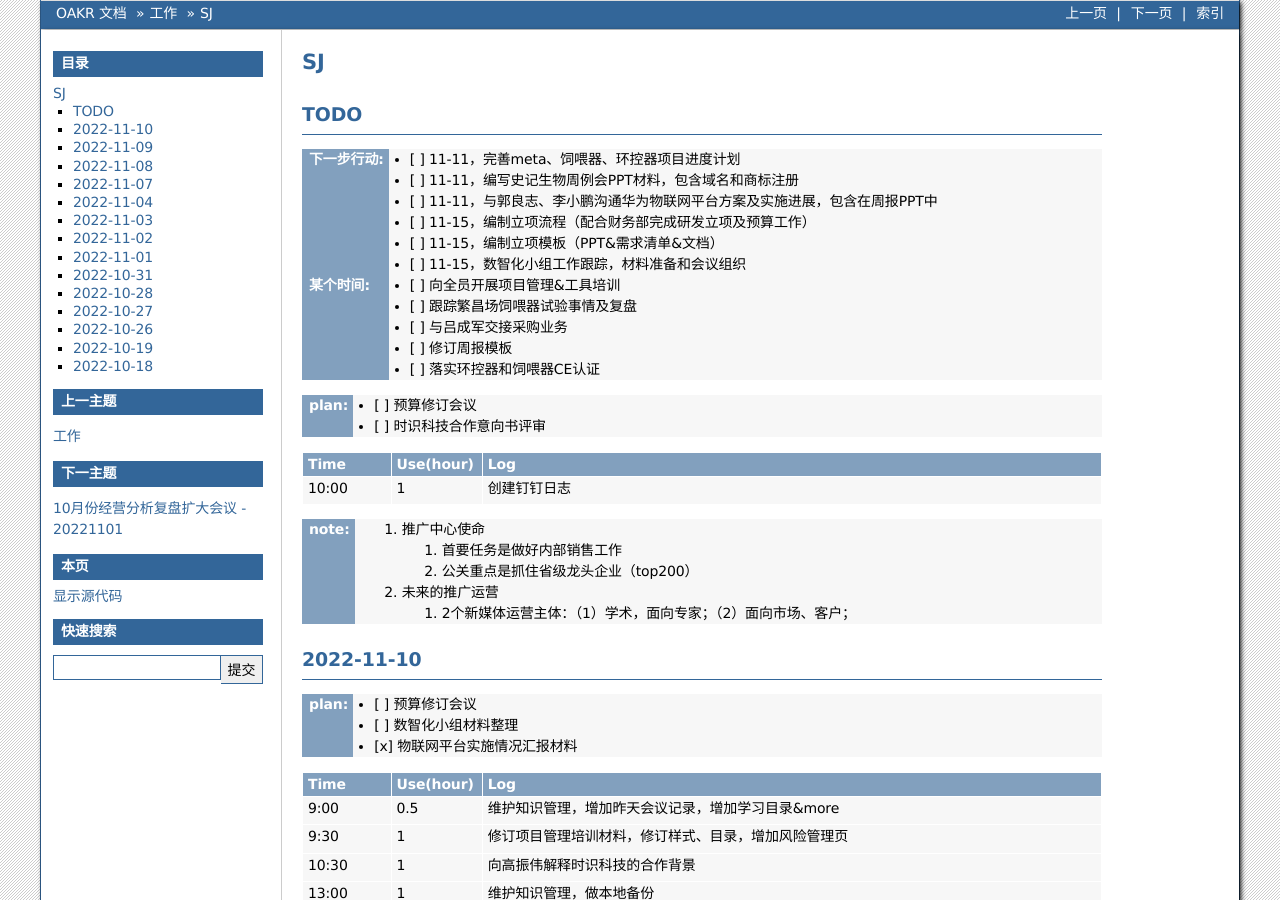
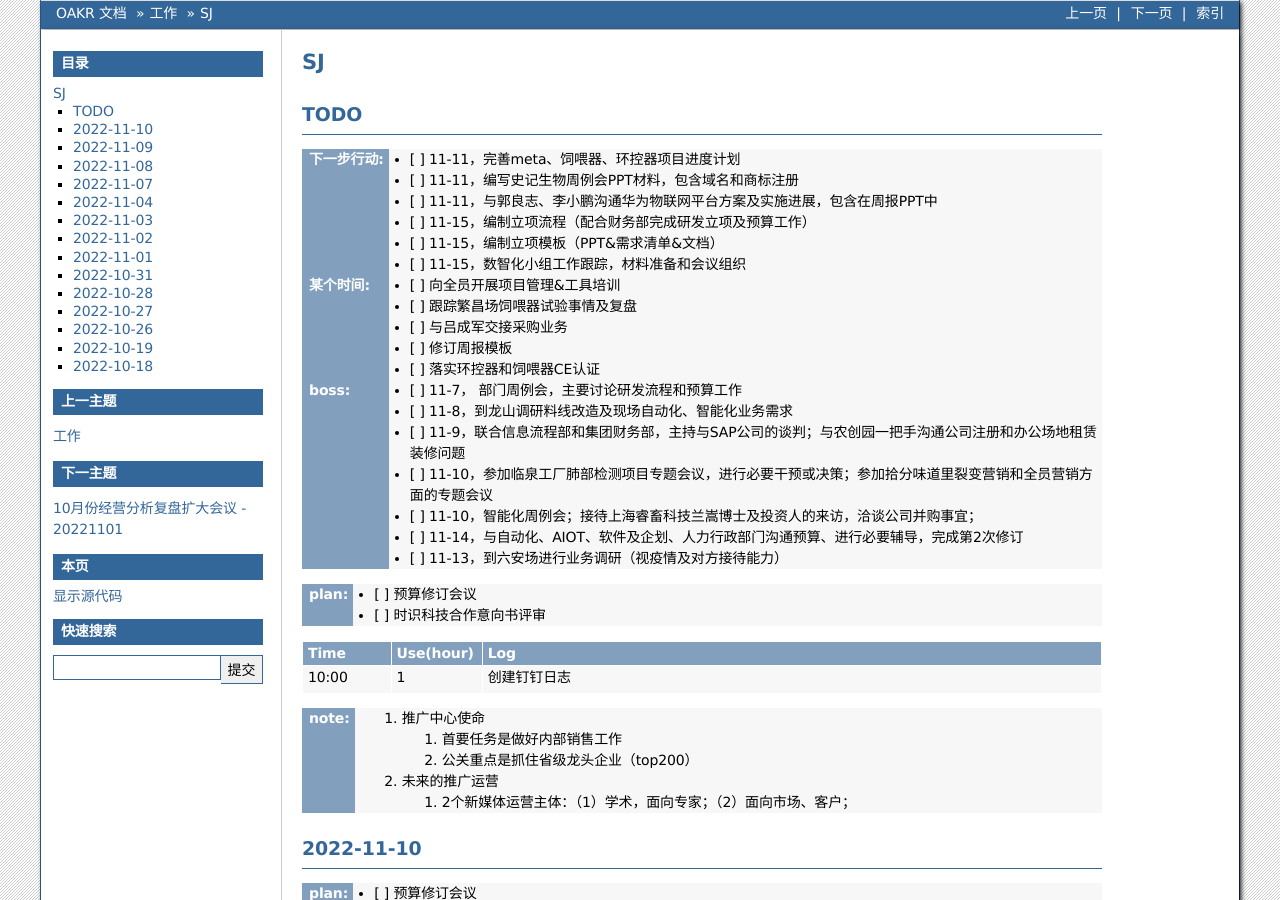
Before and after one commit to cruiurc/cruiurc.github.io, a Sphinx documentation site: the page built from source/work/sj/sj.rst, in a window 1280 px wide and 900 px high. Built offline with Sphinx 7.4.7, drawn with Linux system fonts in a browser that asks for light colours.

Commit message:
20221111 work

```diff
--- a/source/work/sj/sj.rst
+++ b/source/work/sj/sj.rst
@@ -16,6 +16,16 @@ TODO
    - [ ] 与吕成军交接采购业务
    - [ ] 修订周报模板
    - [ ] 落实环控器和饲喂器CE认证
+
+:boss:
+   - [ ] 11-7， 部门周例会，主要讨论研发流程和预算工作
+   - [ ] 11-8，到龙山调研料线改造及现场自动化、智能化业务需求
+   - [ ] 11-9，联合信息流程部和集团财务部，主持与SAP公司的谈判；与农创园一把手沟通公司注册和办公场地租赁装修问题
+   - [ ] 11-10，参加临泉工厂肺部检测项目专题会议，进行必要干预或决策；参加拾分味道里裂变营销和全员营销方面的专题会议
+   - [ ] 11-10，智能化周例会；接待上海睿畜科技兰嵩博士及投资人的来访，洽谈公司并购事宜；
+   - [ ] 11-14，与自动化、AIOT、软件及企划、人力行政部门沟通预算、进行必要辅导，完成第2次修订
+   - [ ] 11-13，到六安场进行业务调研（视疫情及对方接待能力）
+
 
 ------
 2022-11-11
```
